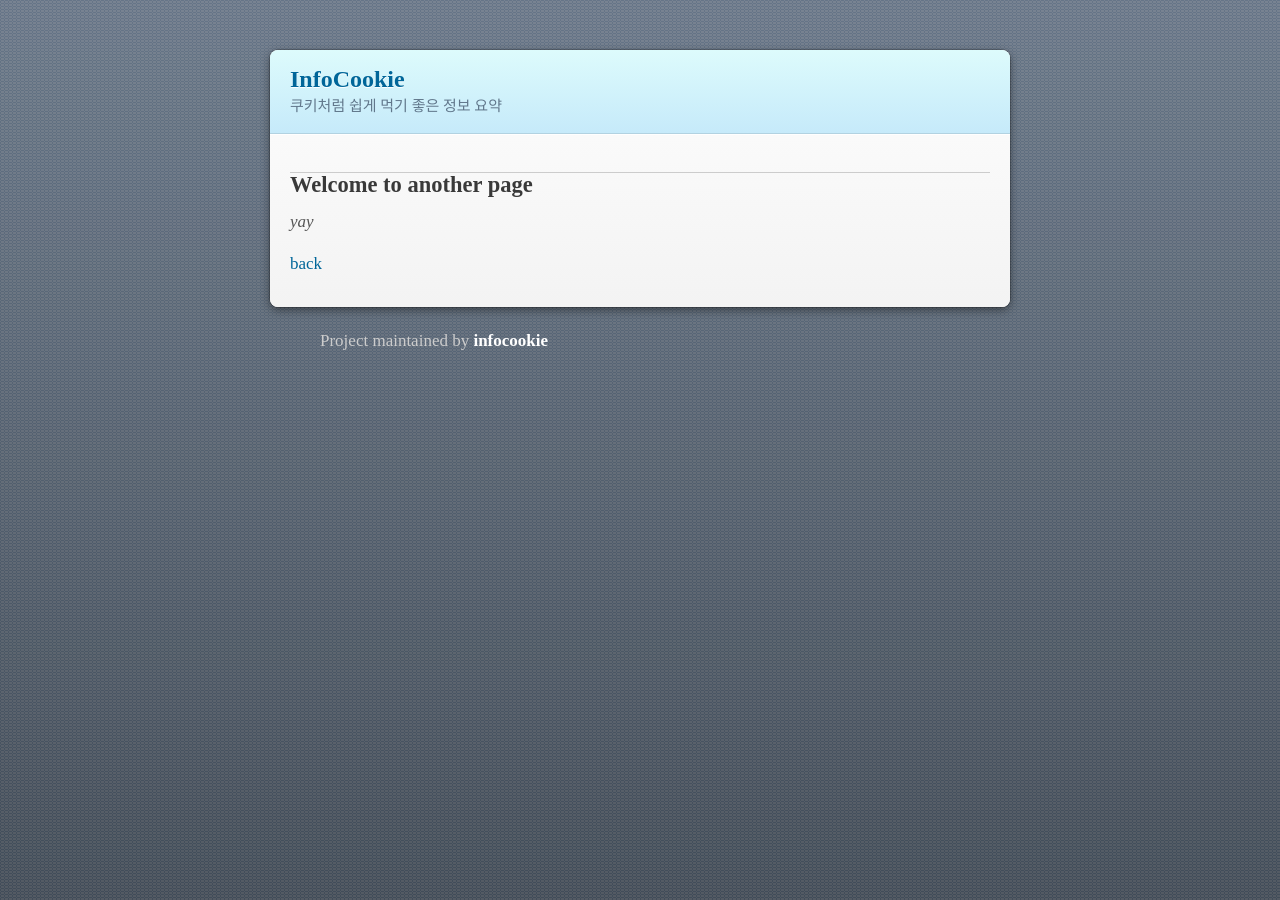
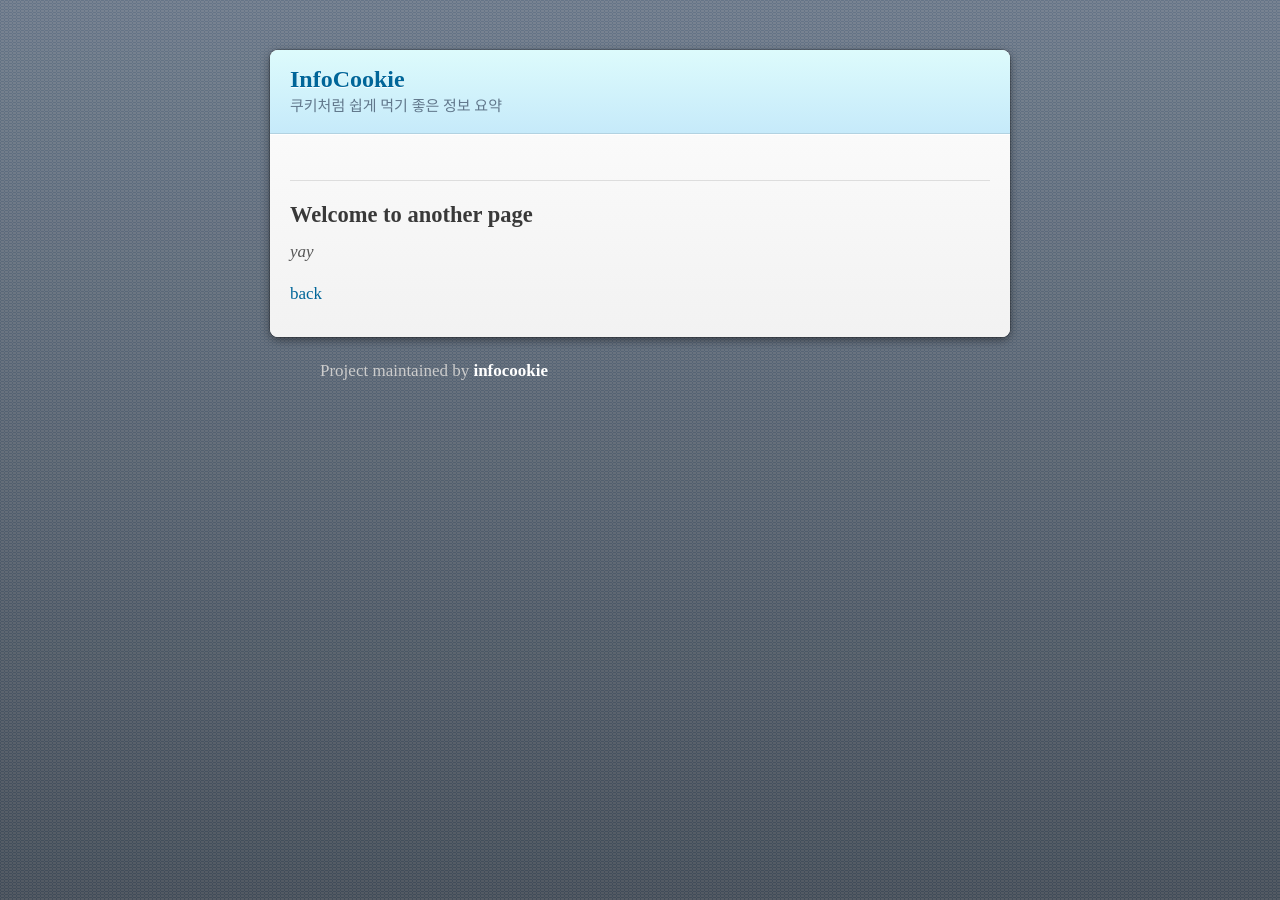
Before and after one commit to infocookie/Infocookie, a Jekyll site: the page built from another-page.md, in a window 1280 px wide. Built offline with Jekyll 4.4.1, drawn with Linux system fonts in a browser that asks for light colours; some web fonts are replaced; our own code applies the rules of GitHub Pages for plain Markdown files.

Commit message:
Update jekyll-theme-modernist.scss

```diff
--- a/_sass/jekyll-theme-modernist.scss
+++ b/_sass/jekyll-theme-modernist.scss
@@ -189,8 +189,8 @@ h1 {
 
 h2 {
   color:#393939;
-      border-top: 1px solid #ccc;
-    margin-top: 1em;
+      border-top: 1px solid #ddd;
+    padding-top: 1em;
 }
 
 h3, h4, h5, h6 {
```
